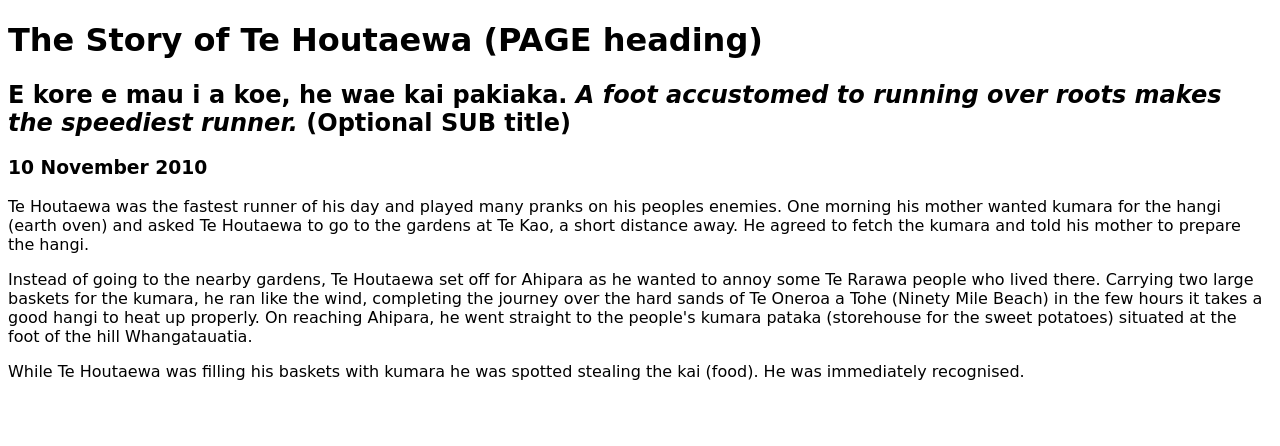
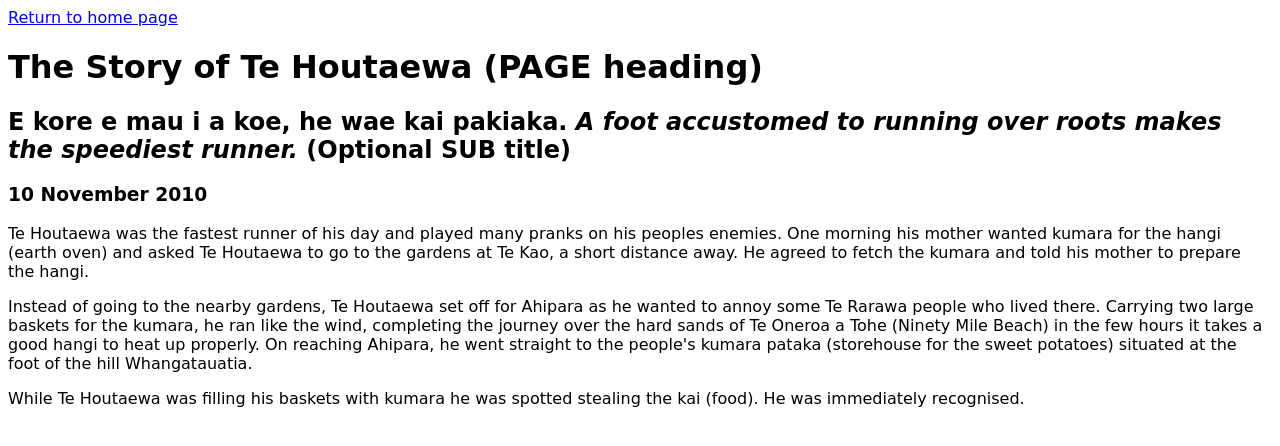
Before and after one commit to ben-marino/ben-marino.github.io, a plain HTML site: page blog/sprint1-technical.html in a window 1280 px wide. Drawn offline with Linux system fonts and the light colour scheme; files that its build step writes are made by us from their sources.

Commit message:
Added link to home for sub pages

```diff
--- a/blog/sprint1-technical.html
+++ b/blog/sprint1-technical.html
@@ -7,6 +7,7 @@
   </head>
 
   <body>
+    <a href="/index.html">Return to home page</a>
     <h1>The Story of Te Houtaewa (PAGE heading)</h1>
     <h2>E kore e mau i a koe, he wae kai pakiaka. <em>A foot accustomed to running over roots makes the speediest runner.</em> (Optional SUB title) </h2>
     <h3>10 November 2010</h3>
```
Also changed, not shown: blog/sprint2-technical.html (+1 -0 lines), my-medal-waka.html (+1 -0 lines).
